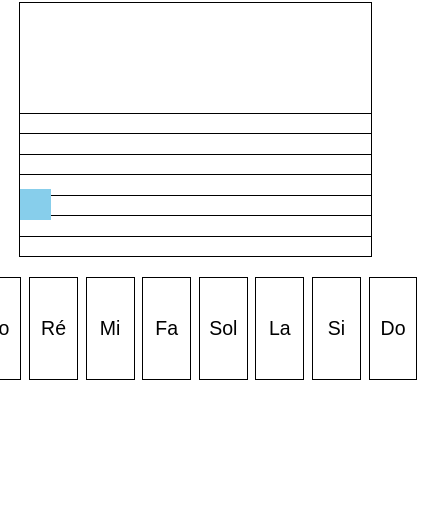
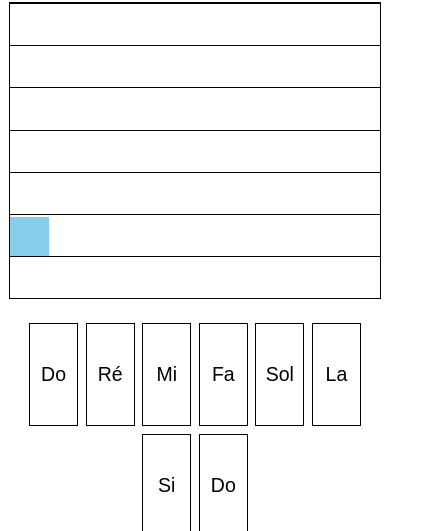
Before and after one commit to fmbourgogne/DicteeDegres, a plain HTML site: page index.html in a window 390 px wide. Both pictures are taken after a click on the element "Ré". Shown: the part 73-604 px from the top of the page, 421 px wide, since content can reach past the window. Drawn offline with Linux system fonts and the light colour scheme.

Commit message:
Update style.css

```diff
--- a/style.css
+++ b/style.css
@@ -6,10 +6,12 @@ body {
     margin: 0;
     padding: 0;
 }
+
 .title {
     font-size: 6vw;
     margin: 5vw 0;
 }
+
 .notes-display {
     width: 90vw;
     height: 30vh;
@@ -17,13 +19,15 @@ body {
     position: relative;
     overflow: hidden;
 }
+
 .note-block {
     width: 10vw;
-    height: 1vw;
+    height: 10vw;
     margin-right: 1vw;
     background-color: skyblue;
     position: absolute;
 }
+
 .staff {
     position: absolute;
     width: 100%;
@@ -33,19 +37,23 @@ body {
     justify-content: flex-end;
     pointer-events: none;
 }
+
 .staff-line {
     border-top: 1px solid black;
-    height: 5vw;
+    height: 14.3%;
 }
+
 .keyboard {
     display: flex;
     justify-content: center;
+    flex-wrap: wrap;
     margin-top: 5vw;
 }
+
 .key {
     width: 10vw;
     height: 15vh;
-    margin: 0 1vw;
+    margin: 1vw;
     background-color: white;
     border: 1px solid black;
     display: flex;
@@ -54,17 +62,22 @@ body {
     cursor: pointer;
     font-size: 4vw;
 }
+
 @media (max-width: 768px) {
     .title {
         font-size: 8vw;
     }
     .note-block {
-        width: 8vw;
-        height: 8vw;
+        width: 10vw;
+        height: 10vw;
     }
     .key {
         width: 12vw;
         height: 12vh;
         font-size: 5vw;
     }
+    .notes-display {
+        width: 95vw;
+        height: 35vh;
+    }
 }
```
